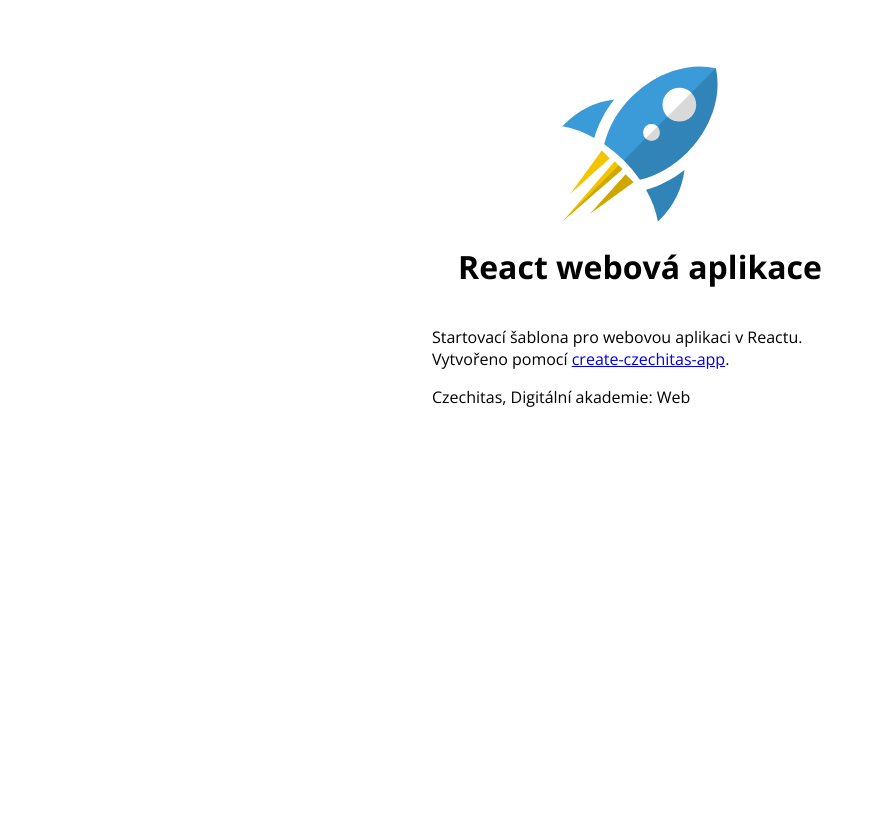
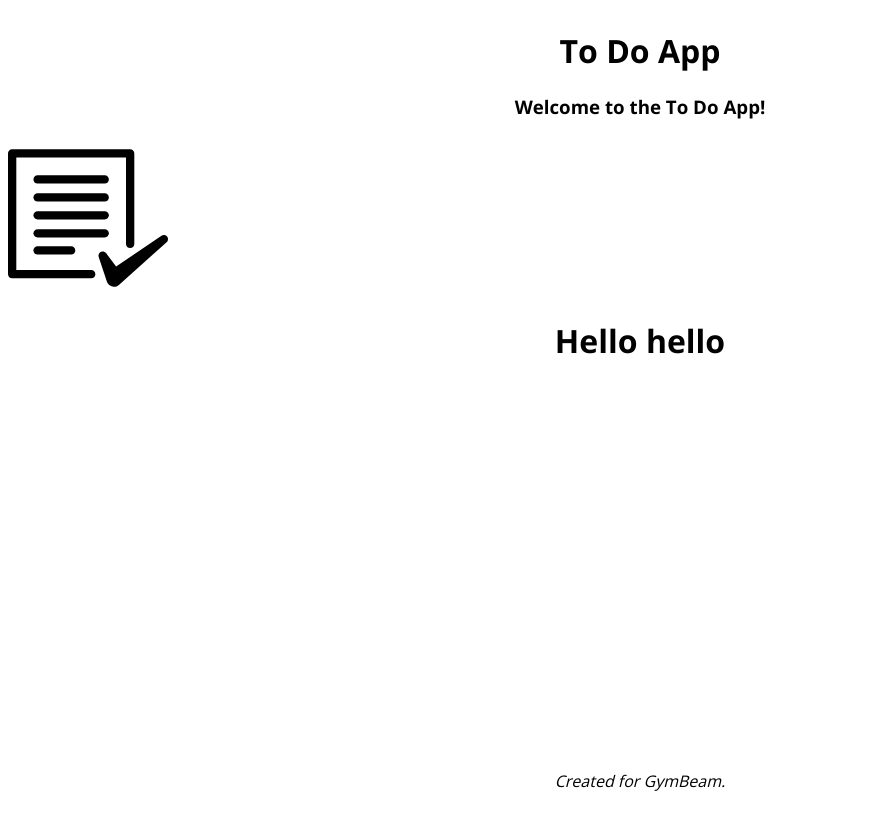
Before and after one commit to suffle-girl/to-do-app, a React (Vite) app: page / in a window 1280 px wide. Shown: the whole page, without its empty margins (0-876 px from the left). Built offline with nearby package versions, Linux system fonts and the light colour scheme.

Commit message:
Added basic layout

```diff
--- a/package.json
+++ b/package.json
@@ -10,7 +10,8 @@
   },
   "dependencies": {
     "react": "^18.2.0",
-    "react-dom": "^18.2.0"
+    "react-dom": "^18.2.0",
+    "react-router-dom": "^6.25.1"
   },
   "devDependencies": {
     "@types/react": "^18.2.15",
--- /dev/null
+++ b/src/Footer/index.jsx
@@ -0,0 +1,9 @@
+import "./style.css";
+
+export const Footer = () => {
+  return (
+    <div className="container--footer">
+      <p>Created for GymBeam.</p>
+    </div>
+  );
+};
--- /dev/null
+++ b/src/Layout/index.jsx
@@ -0,0 +1,17 @@
+import { Footer } from "../Footer";
+import { Navbar } from "../Navbar";
+import "./style.css";
+
+export const Layout = ({ children }) => {
+  return (
+    <div className="layout">
+      <div className="layout__navbar">
+        <Navbar />
+      </div>
+      <div className="layout__content">{children}</div>
+      <div className="layout__footer">
+        <Footer />
+      </div>
+    </div>
+  );
+};
--- /dev/null
+++ b/src/Layout/style.css
@@ -0,0 +1,21 @@
+.layout {
+  display: flex;
+  flex-direction: column;
+  align-items: center;
+  min-height: 100svh;
+  margin: 0 auto;
+  text-align: center;
+}
+
+.layout__navbar {
+  width: 100%;
+}
+
+.layout__content {
+  flex: 1 0 auto;
+  padding: 0 10px;
+}
+
+.layout__footer {
+  font-style: italic;
+}
--- /dev/null
+++ b/src/Navbar/index.jsx
@@ -0,0 +1,11 @@
+import "./style.css";
+
+export const Navbar = () => {
+  return (
+    <div className="container--navbar">
+      <h1>To Do App</h1>
+      <h3>Welcome to the To Do App!</h3>
+      <div className="navbar--logo"></div>
+    </div>
+  );
+};
--- /dev/null
+++ b/src/Navbar/style.css
@@ -0,0 +1,6 @@
+.navbar--logo {
+  width: 10rem;
+  height: 10rem;
+  background-image: url(./img/task.svg);
+  background-size: contain;
+}
--- a/src/index.html
+++ b/src/index.html
@@ -3,7 +3,7 @@
   <head>
     <meta charset="UTF-8" />
     <meta name="viewport" content="width=device-width, initial-scale=1.0" />
-    <title>React webová aplikace</title>
+    <title>To Do App</title>
     <script type="module" src="/index.jsx"></script>
   </head>
   <body>
--- a/src/index.jsx
+++ b/src/index.jsx
@@ -1,7 +1,30 @@
-import { createRoot } from 'react-dom/client';
-import { HomePage } from './pages/HomePage';
-import './global.css';
+import { createRoot } from "react-dom/client";
+import { HomePage } from "./pages/HomePage";
+import { Layout } from "./Layout";
+import "./global.css";
+import { createBrowserRouter, RouterProvider, Outlet } from "react-router-dom";
 
-createRoot(
-  document.querySelector('#app'),
-).render(<HomePage />);
+export const App = () => {
+  return (
+    <Layout>
+      <Outlet />
+    </Layout>
+  );
+};
+
+const router = createBrowserRouter([
+  {
+    path: "/",
+    element: <App />,
+    children: [
+      {
+        path: "/",
+        element: <HomePage />,
+      },
+    ],
+  },
+]);
+
+createRoot(document.querySelector("#app")).render(
+  <RouterProvider router={router}></RouterProvider>
+);
--- a/src/pages/HomePage/index.jsx
+++ b/src/pages/HomePage/index.jsx
@@ -1,23 +1,11 @@
-import './style.css';
+import { Layout } from "../../Layout";
+import { Outlet } from "react-router-dom";
+import "./style.css";
 
 export const HomePage = () => {
   return (
-    <div className="container">
-      <header>
-        <div className="logo" />
-        <h1>React webová aplikace</h1>
-      </header>
-      <main>
-        <p>
-          Startovací šablona pro webovou aplikaci v Reactu. Vytvořeno pomocí
-          {" "}
-          <a href="https://www.npmjs.com/package/create-czechitas-app">create-czechitas-app</a>
-          .
-        </p>
-      </main>
-      <footer>
-        <p>Czechitas, Digitální akademie: Web</p>
-      </footer>
-    </div>
+    <>
+      <h1>Hello hello</h1>
+    </>
   );
 };
--- a/src/pages/HomePage/style.css
+++ b/src/pages/HomePage/style.css
@@ -4,10 +4,3 @@
   align-items: center;
   margin-top: 4rem;
 }
-
-.logo {
-  width: 10rem;
-  height: 10rem;
-  background-image: url(./img/rocket.svg);
-  background-size: contain;
-}
```
Also changed, not shown: src/Footer/style.css (added), src/Navbar/img/task.svg (added).
